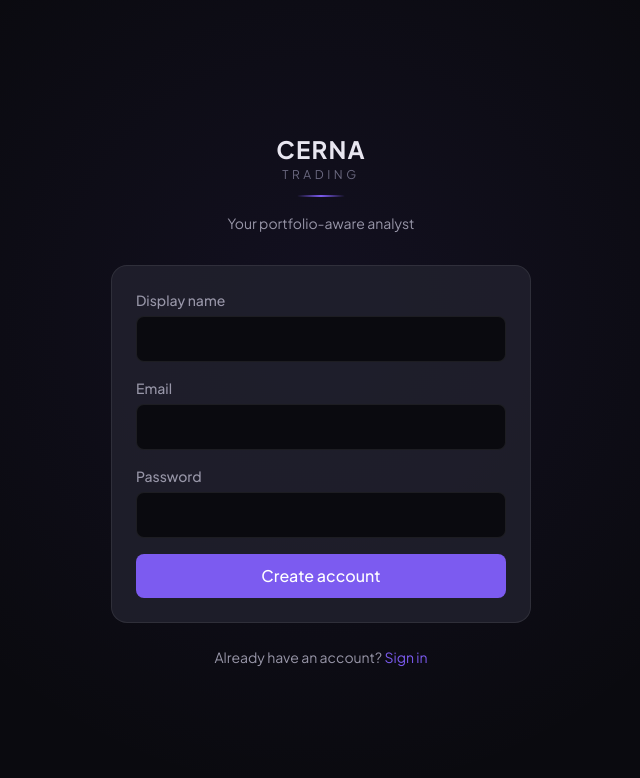
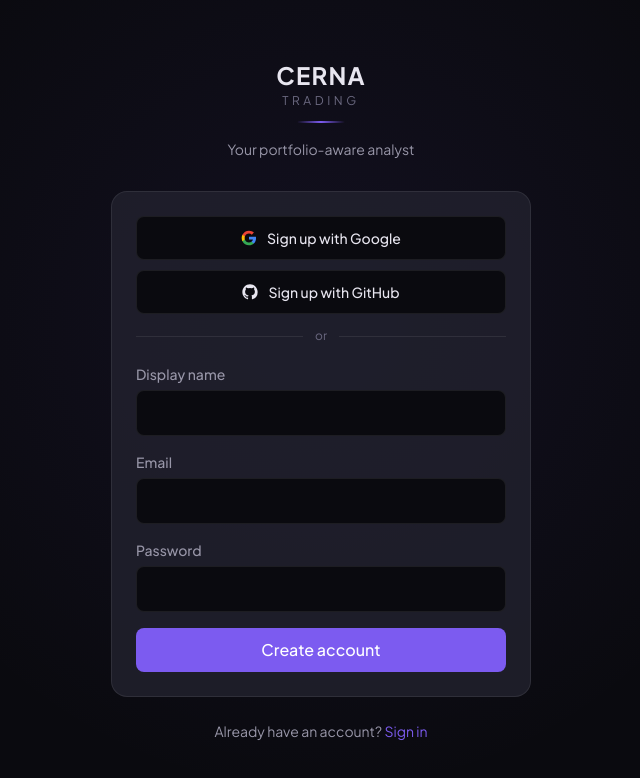
Before and after one commit to Polocobear/cerna-trading, a Next.js app: page /signup in a window 1280 px wide. Shown: the top 778 px of the page, without its empty margins (319-959 px from the left). Built offline with nearby package versions, Linux system fonts and the light colour scheme.

Commit message:
feat: add google and github oauth sign-in

```diff
--- a/src/app/(auth)/login/page.tsx
+++ b/src/app/(auth)/login/page.tsx
@@ -4,6 +4,7 @@ import { useState } from 'react';
 import { useRouter } from 'next/navigation';
 import Link from 'next/link';
 import { createClient } from '@/lib/supabase/client';
+import { OAuthButtons } from '@/features/auth/OAuthButtons';
 
 export default function LoginPage() {
   const router = useRouter();
@@ -52,6 +53,8 @@ export default function LoginPage() {
           onSubmit={handleSubmit}
           className="rounded-2xl glass-elevated p-6 space-y-4"
         >
+          <OAuthButtons mode="login" />
+
           <div>
             <label className="block text-sm font-medium text-cerna-text-secondary mb-1.5">Email</label>
             <input
--- a/src/app/(auth)/signup/page.tsx
+++ b/src/app/(auth)/signup/page.tsx
@@ -4,6 +4,7 @@ import { useState } from 'react';
 import { useRouter } from 'next/navigation';
 import Link from 'next/link';
 import { createClient } from '@/lib/supabase/client';
+import { OAuthButtons } from '@/features/auth/OAuthButtons';
 
 export default function SignupPage() {
   const router = useRouter();
@@ -55,6 +56,8 @@ export default function SignupPage() {
         </div>
 
         <form onSubmit={handleSubmit} className="rounded-2xl glass-elevated p-6 space-y-4">
+          <OAuthButtons mode="signup" />
+
           <div>
             <label className="block text-sm font-medium text-cerna-text-secondary mb-1.5">
               Display name
--- /dev/null
+++ b/src/app/auth/callback/route.ts
@@ -0,0 +1,21 @@
+import { NextResponse } from 'next/server';
+import { createClient } from '@/lib/supabase/server';
+
+export const dynamic = 'force-dynamic';
+
+export async function GET(request: Request) {
+  const { searchParams, origin } = new URL(request.url);
+  const code = searchParams.get('code');
+  const next = searchParams.get('next') ?? '/dashboard';
+
+  if (code) {
+    const supabase = createClient();
+    const { error } = await supabase.auth.exchangeCodeForSession(code);
+    if (!error) {
+      return NextResponse.redirect(`${origin}${next}`);
+    }
+    return NextResponse.redirect(`${origin}/login?error=${encodeURIComponent(error.message)}`);
+  }
+
+  return NextResponse.redirect(`${origin}/login?error=missing_code`);
+}
--- /dev/null
+++ b/src/features/auth/OAuthButtons.tsx
@@ -0,0 +1,69 @@
+'use client';
+
+import { useState } from 'react';
+import { createClient } from '@/lib/supabase/client';
+
+interface OAuthButtonsProps {
+  mode: 'login' | 'signup';
+}
+
+export function OAuthButtons({ mode }: OAuthButtonsProps) {
+  const [loading, setLoading] = useState<'google' | 'github' | null>(null);
+  const [error, setError] = useState<string | null>(null);
+
+  async function signIn(provider: 'google' | 'github') {
+    setLoading(provider);
+    setError(null);
+    const supabase = createClient();
+    const { error } = await supabase.auth.signInWithOAuth({
+      provider,
+      options: {
+        redirectTo: `${window.location.origin}/auth/callback`,
+      },
+    });
+    if (error) {
+      setError(error.message);
+      setLoading(null);
+    }
+  }
+
+  const label = mode === 'signup' ? 'Sign up' : 'Continue';
+
+  return (
+    <div className="space-y-2.5">
+      <button
+        type="button"
+        disabled={loading !== null}
+        onClick={() => signIn('google')}
+        className="w-full flex items-center justify-center gap-2.5 py-2.5 rounded-lg border border-cerna-border bg-cerna-bg-primary hover:bg-cerna-bg-hover text-cerna-text-primary transition-smooth min-h-[44px] disabled:opacity-50"
+      >
+        <svg width="16" height="16" viewBox="0 0 24 24" aria-hidden="true">
+          <path d="M22.56 12.25c0-.78-.07-1.53-.2-2.25H12v4.26h5.92c-.26 1.37-1.04 2.53-2.21 3.31v2.77h3.57c2.08-1.92 3.28-4.74 3.28-8.09z" fill="#4285F4"/>
+          <path d="M12 23c2.97 0 5.46-.98 7.28-2.66l-3.57-2.77c-.98.66-2.23 1.06-3.71 1.06-2.86 0-5.29-1.93-6.16-4.53H2.18v2.84C3.99 20.53 7.7 23 12 23z" fill="#34A853"/>
+          <path d="M5.84 14.09c-.22-.66-.35-1.36-.35-2.09s.13-1.43.35-2.09V7.07H2.18C1.43 8.55 1 10.22 1 12s.43 3.45 1.18 4.93l2.85-2.22.81-.62z" fill="#FBBC05"/>
+          <path d="M12 5.38c1.62 0 3.06.56 4.21 1.64l3.15-3.15C17.45 2.09 14.97 1 12 1 7.7 1 3.99 3.47 2.18 7.07l3.66 2.84c.87-2.6 3.3-4.53 6.16-4.53z" fill="#EA4335"/>
+        </svg>
+        <span className="text-sm font-medium">{label} with Google</span>
+      </button>
+      <button
+        type="button"
+        disabled={loading !== null}
+        onClick={() => signIn('github')}
+        className="w-full flex items-center justify-center gap-2.5 py-2.5 rounded-lg border border-cerna-border bg-cerna-bg-primary hover:bg-cerna-bg-hover text-cerna-text-primary transition-smooth min-h-[44px] disabled:opacity-50"
+      >
+        <svg width="16" height="16" viewBox="0 0 24 24" fill="currentColor" aria-hidden="true">
+          <path d="M12 .5C5.73.5.5 5.73.5 12c0 5.08 3.29 9.39 7.86 10.91.58.11.79-.25.79-.56 0-.28-.01-1.02-.02-2-3.19.69-3.87-1.54-3.87-1.54-.52-1.33-1.28-1.68-1.28-1.68-1.04-.71.08-.7.08-.7 1.15.08 1.76 1.18 1.76 1.18 1.03 1.76 2.7 1.25 3.36.96.1-.75.4-1.25.73-1.54-2.55-.29-5.23-1.28-5.23-5.7 0-1.26.45-2.29 1.18-3.09-.12-.29-.51-1.46.11-3.05 0 0 .96-.31 3.16 1.18a10.94 10.94 0 0 1 5.76 0c2.2-1.49 3.16-1.18 3.16-1.18.63 1.59.23 2.76.11 3.05.74.81 1.18 1.83 1.18 3.09 0 4.43-2.69 5.41-5.25 5.69.41.36.78 1.07.78 2.15 0 1.55-.01 2.8-.01 3.18 0 .31.21.68.8.56A11.51 11.51 0 0 0 23.5 12C23.5 5.73 18.27.5 12 .5z"/>
+        </svg>
+        <span className="text-sm font-medium">{label} with GitHub</span>
+      </button>
+
+      {error && <p className="text-xs text-cerna-loss">{error}</p>}
+
+      <div className="flex items-center gap-3 py-1">
+        <div className="flex-1 h-px bg-cerna-border" />
+        <span className="text-xs text-cerna-text-tertiary">or</span>
+        <div className="flex-1 h-px bg-cerna-border" />
+      </div>
+    </div>
+  );
+}
--- a/src/lib/supabase/middleware.ts
+++ b/src/lib/supabase/middleware.ts
@@ -36,7 +36,10 @@ export async function updateSession(request: NextRequest) {
   } = await supabase.auth.getUser();
 
   const pathname = request.nextUrl.pathname;
-  const isAuthRoute = pathname.startsWith('/login') || pathname.startsWith('/signup');
+  const isAuthRoute =
+    pathname.startsWith('/login') ||
+    pathname.startsWith('/signup') ||
+    pathname.startsWith('/auth/');
   const isApi = pathname.startsWith('/api');
 
   if (!user && !isAuthRoute && !isApi) {
```
Also changed, not shown: 1 other file (tests, documents, lock files or other folders).
